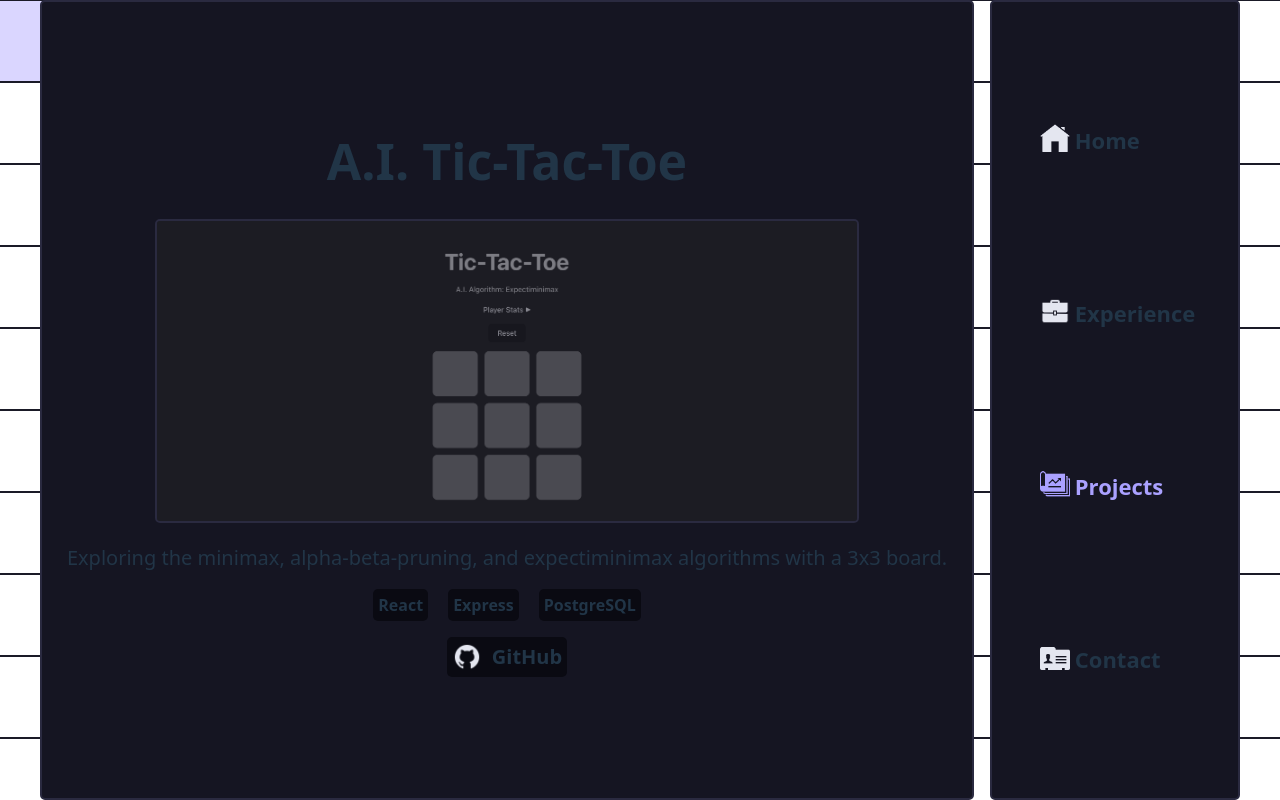
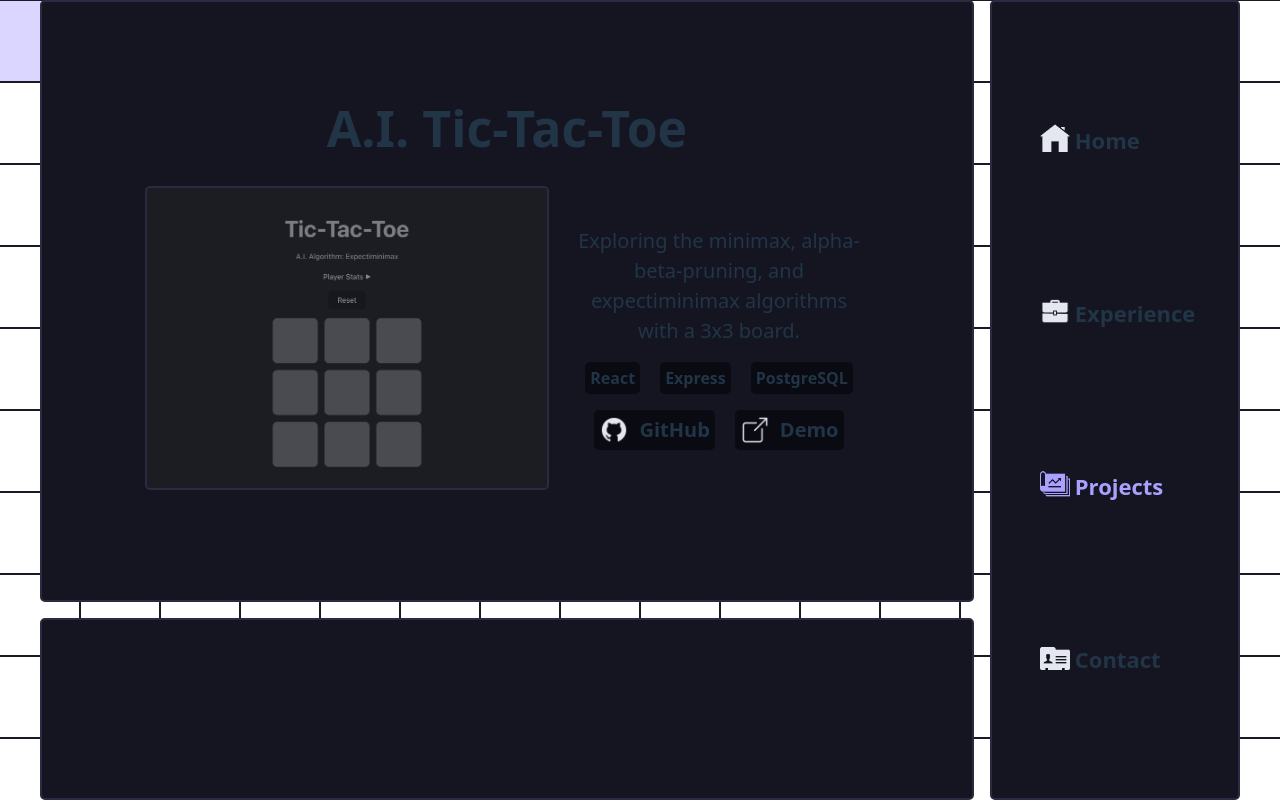
Before and after one commit to devangmalhotra/portfolio-website, a React (Vite) app: page / in a window 1280 px wide. Both pictures are taken after a click on the item "Projects". Built offline with nearby package versions, Linux system fonts and the light colour scheme.

Commit message:
updated files

```diff
--- a/src/Components/Projects/ProjectCard/ProjectCard.css
+++ b/src/Components/Projects/ProjectCard/ProjectCard.css
@@ -22,7 +22,7 @@
 }
 
 .project-img-container {
-    width: 700px;
+    width: 400px;
     height: 300px;
     margin: 20px 0 20px 0;
     zoom: normal;
@@ -57,10 +57,11 @@
     background-color: var(--background-main);
     padding: 5px;
     border-radius: 5px;
-    display: flex;
+    display: inline-flex;
     align-items: center;
     justify-content: center;
     gap: 10px;
+    margin: 0 10px;
 }
 
 .project-external-link-github-icon {
@@ -69,6 +70,29 @@
     mask-image: url('../../../assets/icons8-github-64.png');
 }
 
+.project-external-link-demo-icon {
+    width: 30px;
+    height: 30px;
+    mask-image: url('../../../assets/icons8-external-link-128.png');
+}
+
 .project-external-link h4 {
     margin: 0;
 }
+
+.projects-img-info-container {
+    display: flex;
+    flex-direction: row;
+    justify-content: center;
+    align-items: center;
+    padding: auto;
+    gap: 20px;
+}
+
+.project-info-container {
+    display: flex;
+    flex-direction: column;
+    justify-content: center;
+    align-items: center;
+    width: 300px;
+}
--- a/src/Components/Projects/ProjectCard/ProjectCard.jsx
+++ b/src/Components/Projects/ProjectCard/ProjectCard.jsx
@@ -14,9 +14,11 @@ function ProjectCard(props) {
     <div className='project-card card'>
         <div className='card-content project-card-content'>
             <h2>{props.name}</h2>
+            <div className='projects-img-info-container'>
                 <div className='project-img-container'>
                     <img src={ticTacToeScreenshot} alt="Tic-Tac-Toe Screenshot" />
                 </div>
+                <div className='project-info-container'>
                     <p>{props.description}</p>
                     <div className='stack-badges'>
                         {renderStackBadges()}
@@ -26,6 +28,13 @@ function ProjectCard(props) {
                             <div className='project-external-link-github-icon icon'></div>
                             <h4>GitHub</h4>
                         </div>
+                        <div className='project-external-link'>
+                            <div className='project-external-link-demo-icon icon'></div>
+                            <h4>Demo</h4>
+                        </div>
+                    </div>
+                </div>
+
             </div>
         </div>
 
--- a/src/Components/Projects/ProjectsMain/ProjectsMain.jsx
+++ b/src/Components/Projects/ProjectsMain/ProjectsMain.jsx
@@ -1,11 +1,13 @@
 import React from 'react'
 import './ProjectsMain.css'
 import ProjectCard from '../ProjectCard/ProjectCard'
+import ProjectsNavigator from '../ProjectsNavigator/ProjectsNavigator'
 
 function ProjectsMain() {
   return (
     <div className='page'>
         <ProjectCard name='A.I. Tic-Tac-Toe' description='Exploring the minimax, alpha-beta-pruning, and expectiminimax algorithms with a 3x3 board.' stack={["React", "Express", "PostgreSQL"]} github-link='https://github.com/devangmalhotra/ai-tic-tac-toe' demo-link='https://devangmalhotra-tic-tac-toe.netlify.app/'/>
+        <ProjectsNavigator />
     </div>
   )
 }
--- /dev/null
+++ b/src/Components/Projects/ProjectsNavigator/ProjectsNavigator.jsx
@@ -0,0 +1,12 @@
+import React from 'react'
+import './ProjectsNavigator.css'
+
+function ProjectsNavigator() {
+  return (
+    <div id='project-navigator-container' className='card'>
+        <div id='project-navigator-back'></div>
+    </div>
+  )
+}
+
+export default ProjectsNavigator
```
Also changed, not shown: src/Components/Projects/ProjectsNavigator/ProjectsNavigator.css (added). Lines whose indentation alone changed are shown as unchanged.
